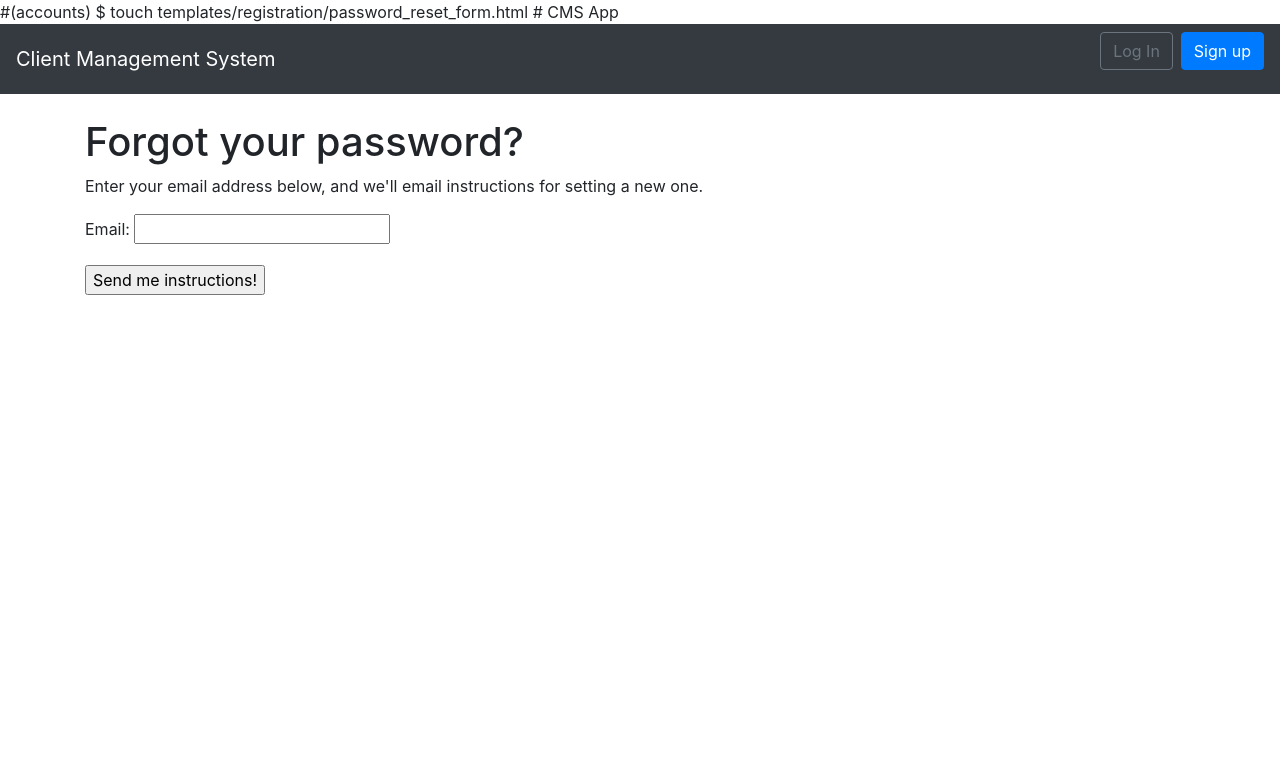
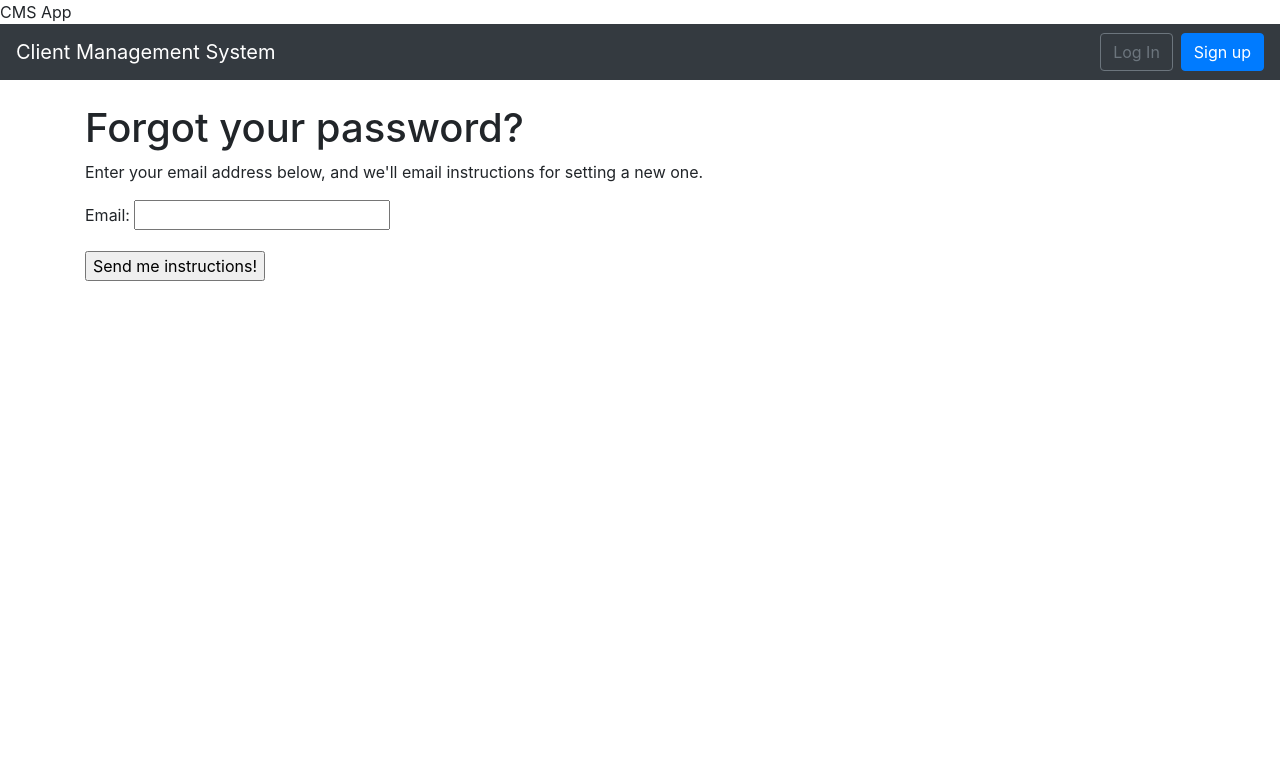
Before and after one commit to jaswinder-kaur/Assign1_ISQA8210, a Django app: page /users/password_reset/ in a window 1280 px wide. Shown: the top 783 px of the page. Run offline with Django 3.2, Linux system fonts and the light colour scheme; some libraries are stand-ins or nearby versions.

Commit message:
Update password_reset_form.html

```diff
--- a/clientms/templates/registration/password_reset_form.html
+++ b/clientms/templates/registration/password_reset_form.html
@@ -1,6 +1,3 @@
-#(accounts) $ touch templates/registration/password_reset_form.html
-
-#<!-- templates/registration/password_reset_form.html -->
 {% extends 'base.html' %}
 
 {% block title %}Forgot Your Password?{% endblock %}
```
